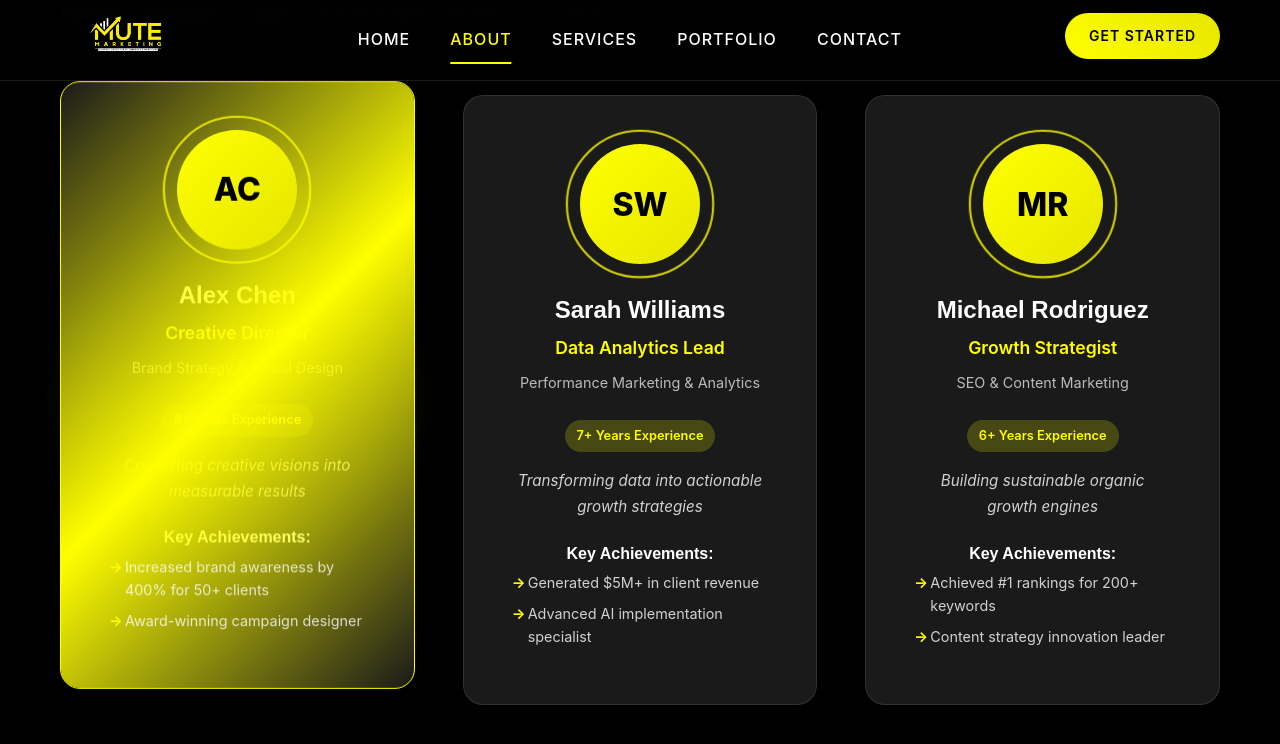
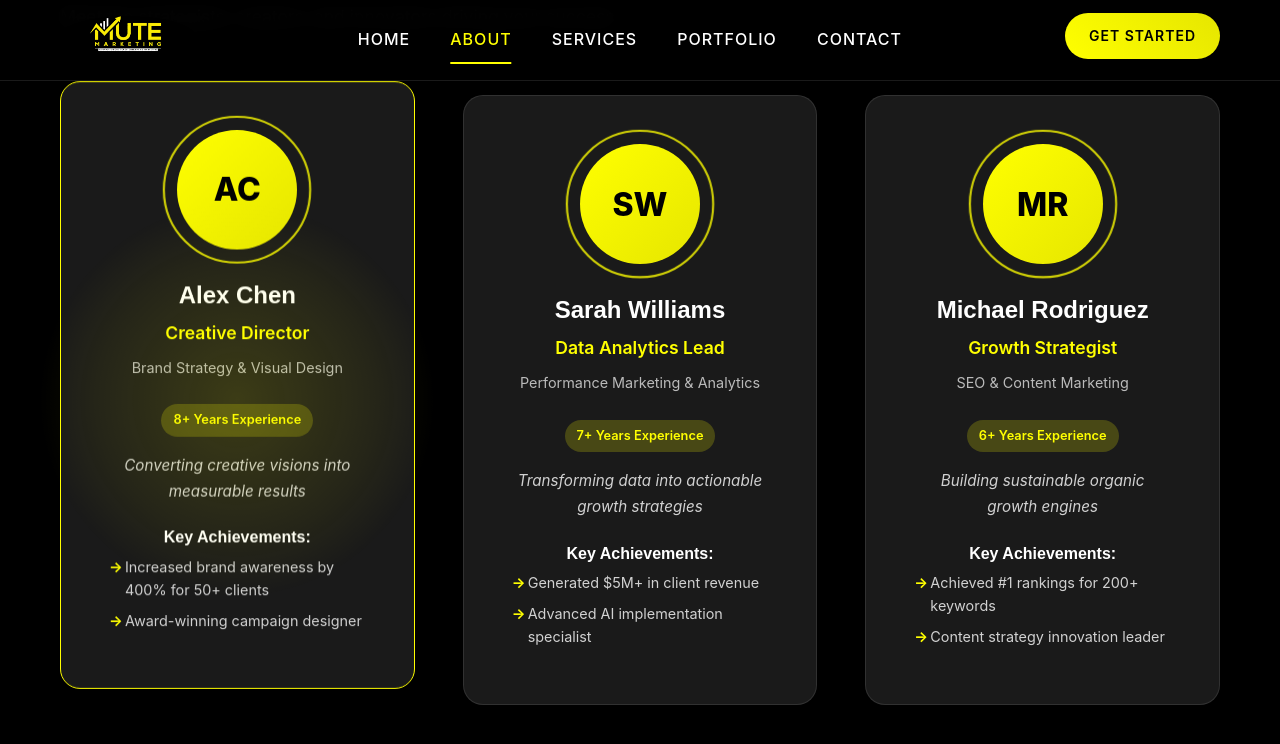
Before and after one commit to apurba2099/mute-market, a React (Vite) app: page /about in a window 1280 px wide. In both pictures the pointer is over the element 237 px from the left and 3559 px from the top of the page. Shown: the part 3159-3903 px from the top of the page. Built offline with nearby package versions, Linux system fonts and the light colour scheme.

Commit message:
14. About style changes.

```diff
--- a/src/components/About/About.css
+++ b/src/components/About/About.css
@@ -388,7 +388,7 @@
   transition: opacity 0.5s ease;
 }
 
-.team-card:hover .card-glow {
+.team-card:hover {
   opacity: 1;
 }
 
```
